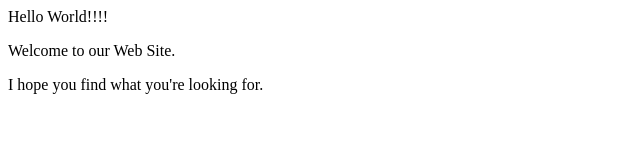
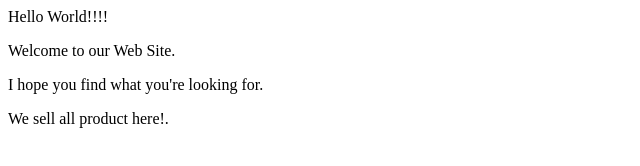
Before and after one commit to dag72/text_floder2, a plain HTML site: page index.html in a window 1280 px wide. Shown: the whole page, without its empty margins (0-640 px from the left). Drawn offline with Linux system fonts and the light colour scheme.

Commit message:
Update index.html

```diff
--- a/index.html
+++ b/index.html
@@ -8,6 +8,7 @@
 
 <p>Welcome to our Web Site.</p>
 <p>I hope you find what you're looking for.<p/>
+<p>We sell all product here!.<p/>
 
 </body>
 </html>
```
